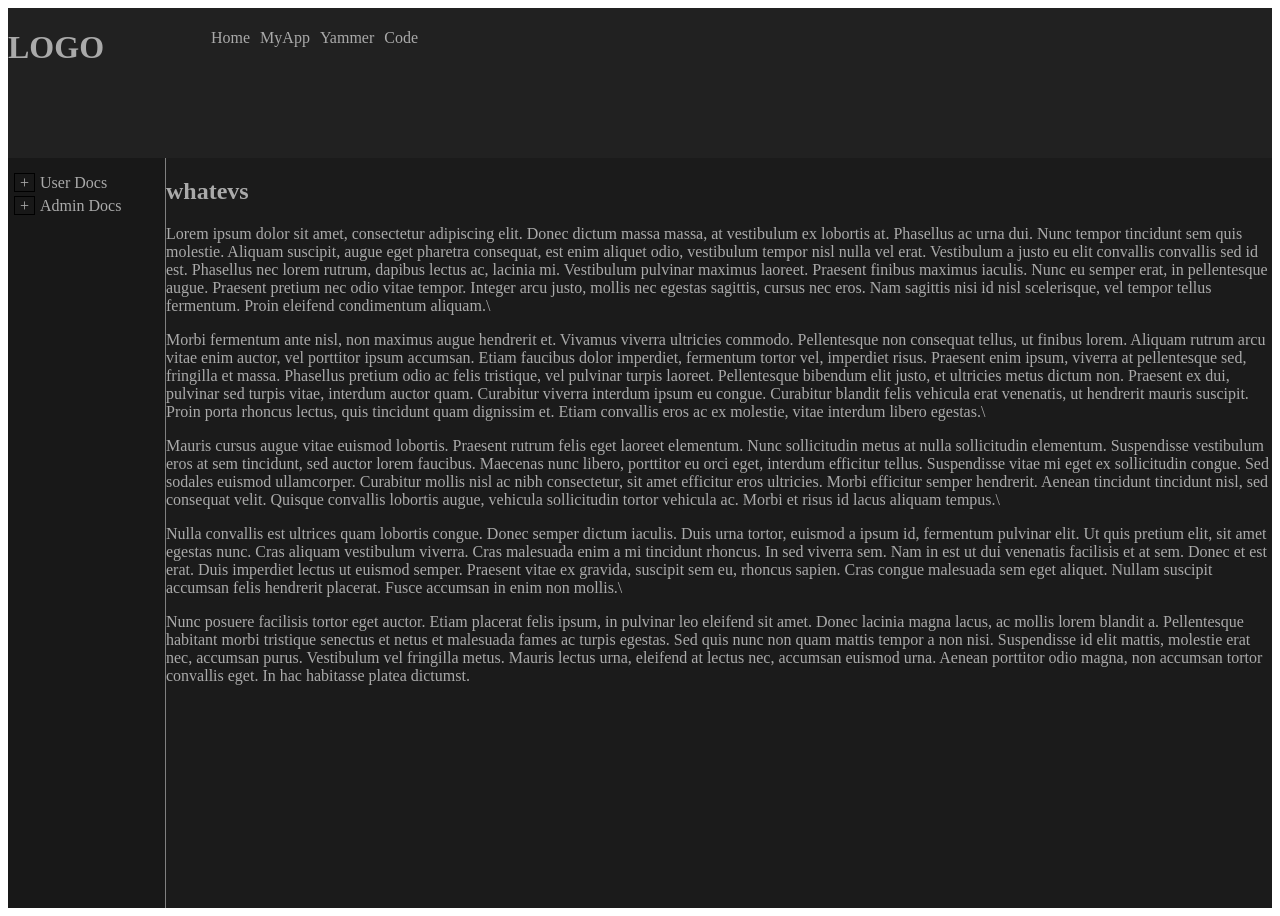
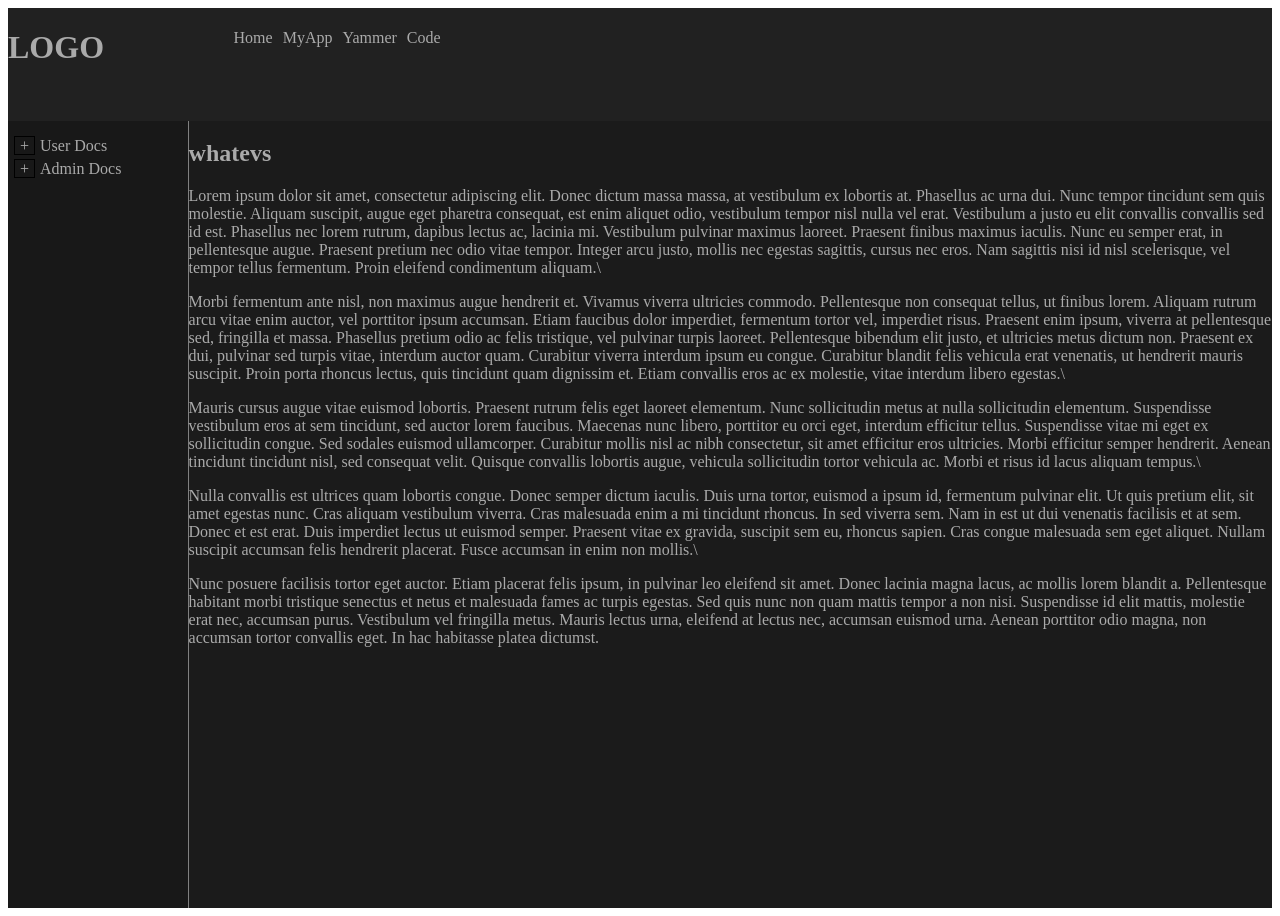
Before and after one commit to emacintosh/eric-docs, a Jekyll site: the page built from readme.md, in a window 1280 px wide. Built offline with Jekyll 4.4.1, drawn with Linux system fonts in a browser that asks for light colours; our own code applies the rules of GitHub Pages for plain Markdown files.

Commit message:
Update style.css

```diff
--- a/css/style.css
+++ b/css/style.css
@@ -2,8 +2,8 @@
   display: grid;
   height: 100vh;
   color: #AAAAAA;
-  grid-template-columns: 1fr 7fr;
-  grid-template-rows: 1fr 5fr;
+  grid-template-columns: 1fr 6fr;
+  grid-template-rows: 1fr 7fr;
   grid-template-areas:
     "logo links"
     "nav docs";
@@ -18,7 +18,7 @@
 }
 
 .page-ul {
-  padding-left:2px;
+  padding-left:4px;
 }
 
 li {
```
